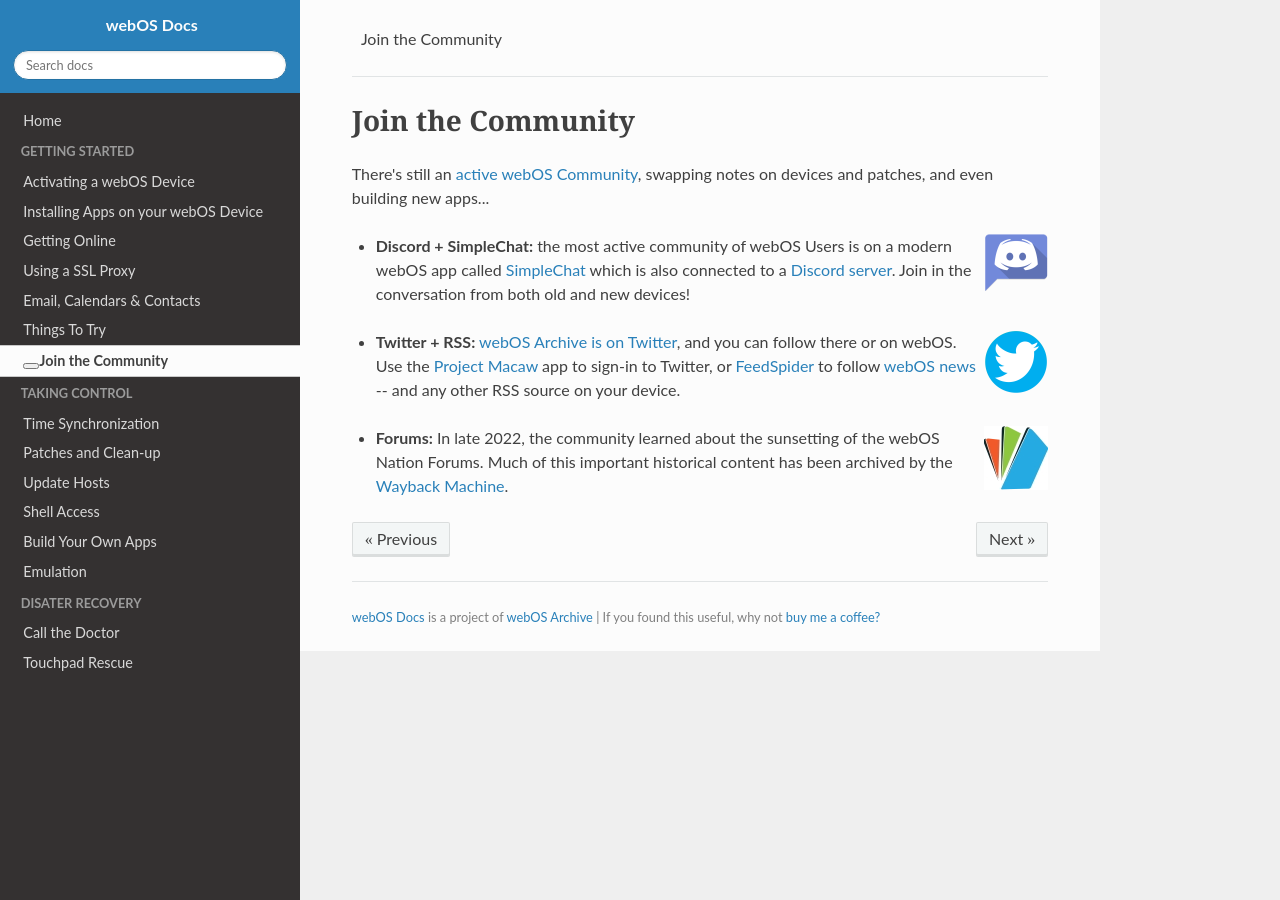
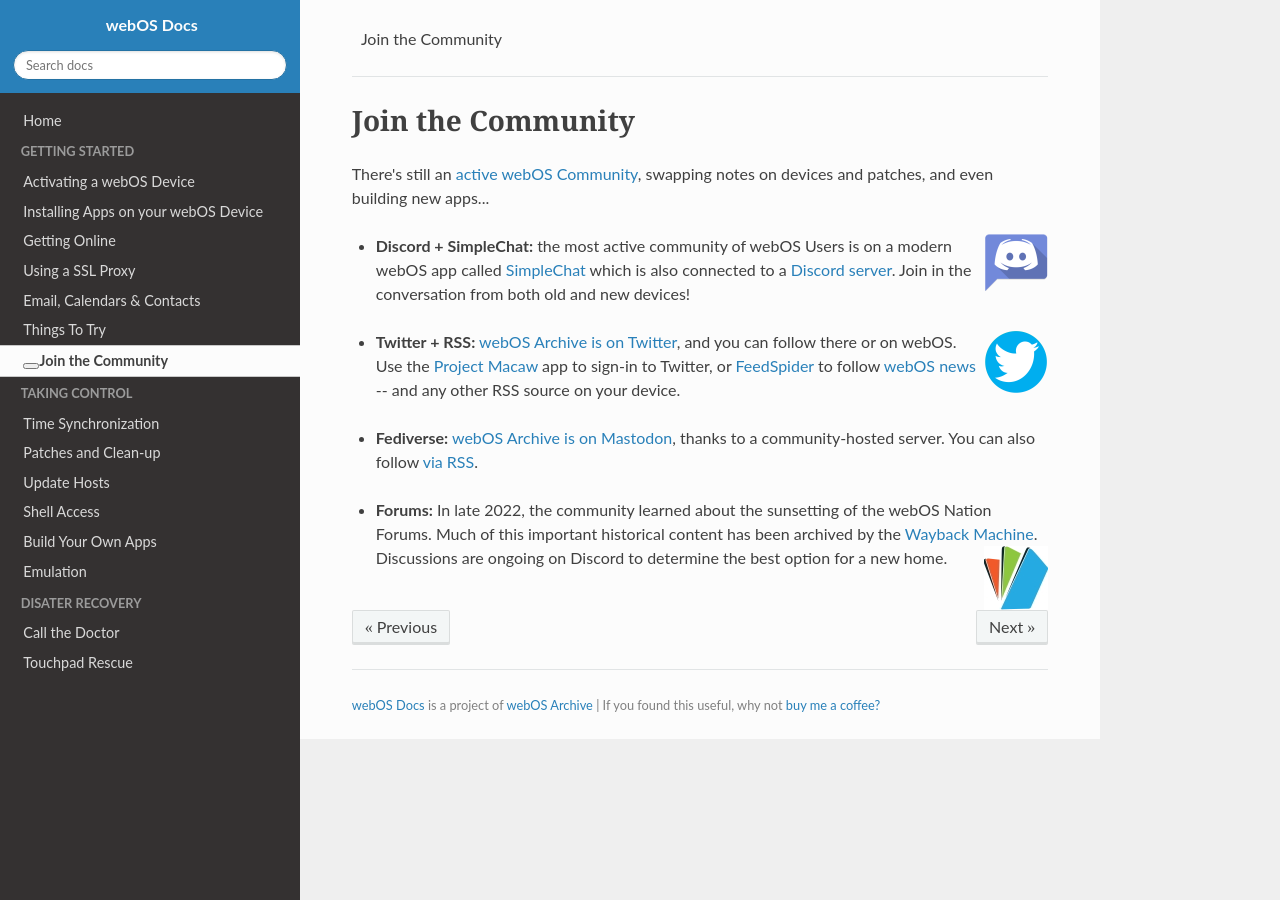
Before and after one commit to webOSArchive/webos-docs, an MkDocs documentation site: the page built from docs/community.md, in a window 1280 px wide. Built offline with MkDocs 1.6.1, drawn with Linux system fonts in a browser that asks for light colours; nearby versions of some CDN libraries; some web fonts are replaced; library files that are not in the unit come from our copies.

Commit message:
update links

```diff
--- a/docs/community.md
+++ b/docs/community.md
@@ -8,8 +8,10 @@ There's still an <a href="https://appcatalog.webosarchive.org/WebService/reports
 <img src="../images/twitter.png" align="right" style="padding-left: 8px">
 
 * **Twitter + RSS:** <a href="https://www.twitter.com/webOSArchive" target="_blank">webOS Archive is on Twitter</a>, and you can follow there or on webOS. Use the <a href="https://preware.pivotce.com/package/net.minego.phnx" target="_blank">Project Macaw</a> app to sign-in to Twitter, or <a href="https://appcatalog.webosarchive.org/app/feedspider" target="_blank">FeedSpider</a> to follow <a href="http://www.webosarchive.org/news.php" target="_top">webOS news</a> -- and any other RSS source on your device.
-&nbsp;<br>
- <br>
+<br>&nbsp;<br>
+
+* **Fediverse:** <a href="https://palm.weboslives.eu/users/webosarchive" target="_blank">webOS Archive is on Mastodon</a>, thanks to a community-hosted server. You can also follow <a href="https://palm.weboslives.eu/users/webosarchive.rss" target="_blank">via RSS</a>.
+<br>&nbsp;<br>
+
+* **Forums:** In late 2022, the community learned about the sunsetting of the webOS Nation Forums. Much of this important historical content has been archived by the <a href="http://web.archive.org/web/20221227181510/https://forums.webosnation.com/" target="_blank">Wayback Machine</a>. Discussions are ongoing on Discord to determine the best option for a new home.
 <img src="../images/webosnation.jpg" align="right" style="padding-left: 8px">
-
-* **Forums:** In late 2022, the community learned about the sunsetting of the webOS Nation Forums. Much of this important historical content has been archived by the <a href="http://web.archive.org/web/20221227181510/https://forums.webosnation.com/" target="_blank">Wayback Machine</a>.
```
